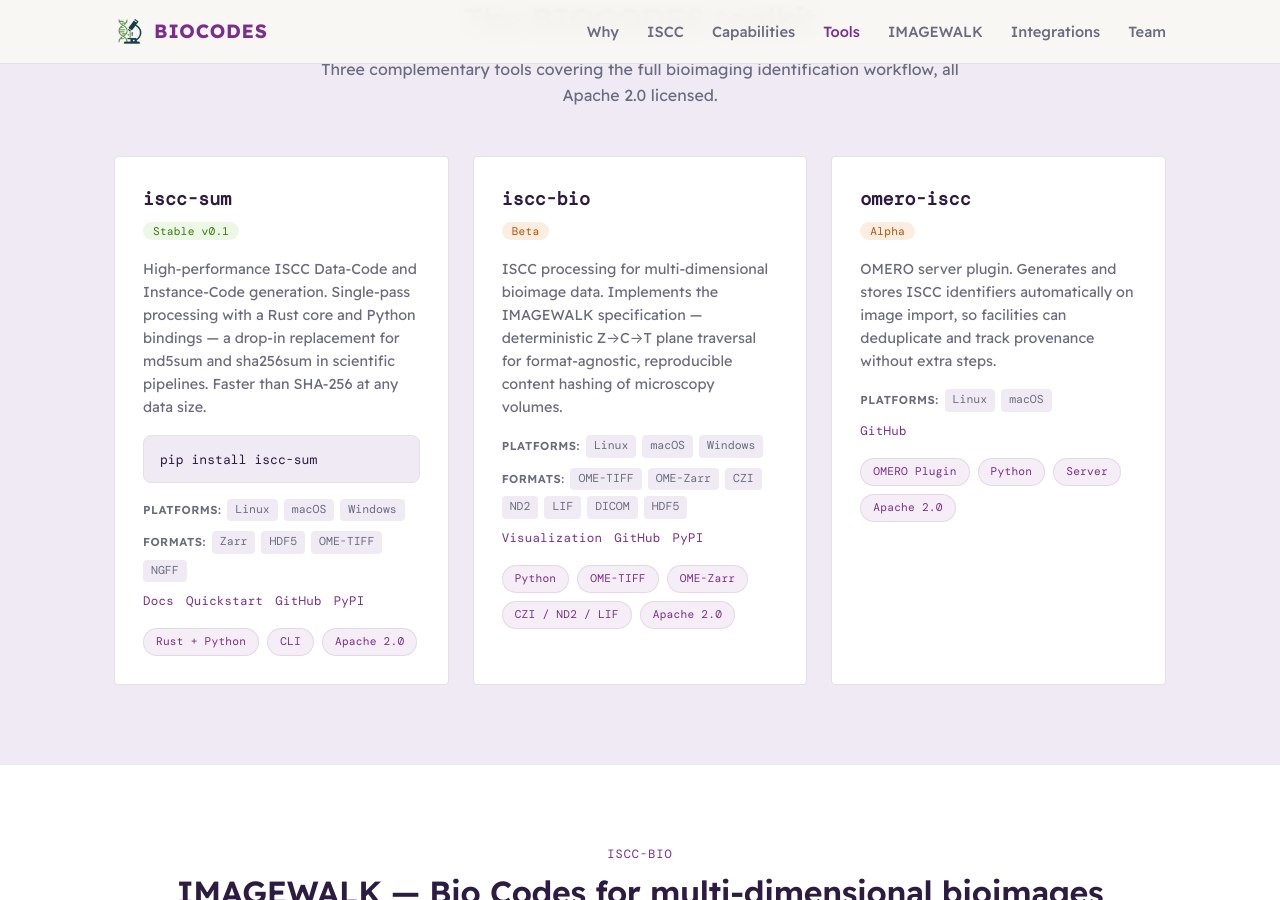
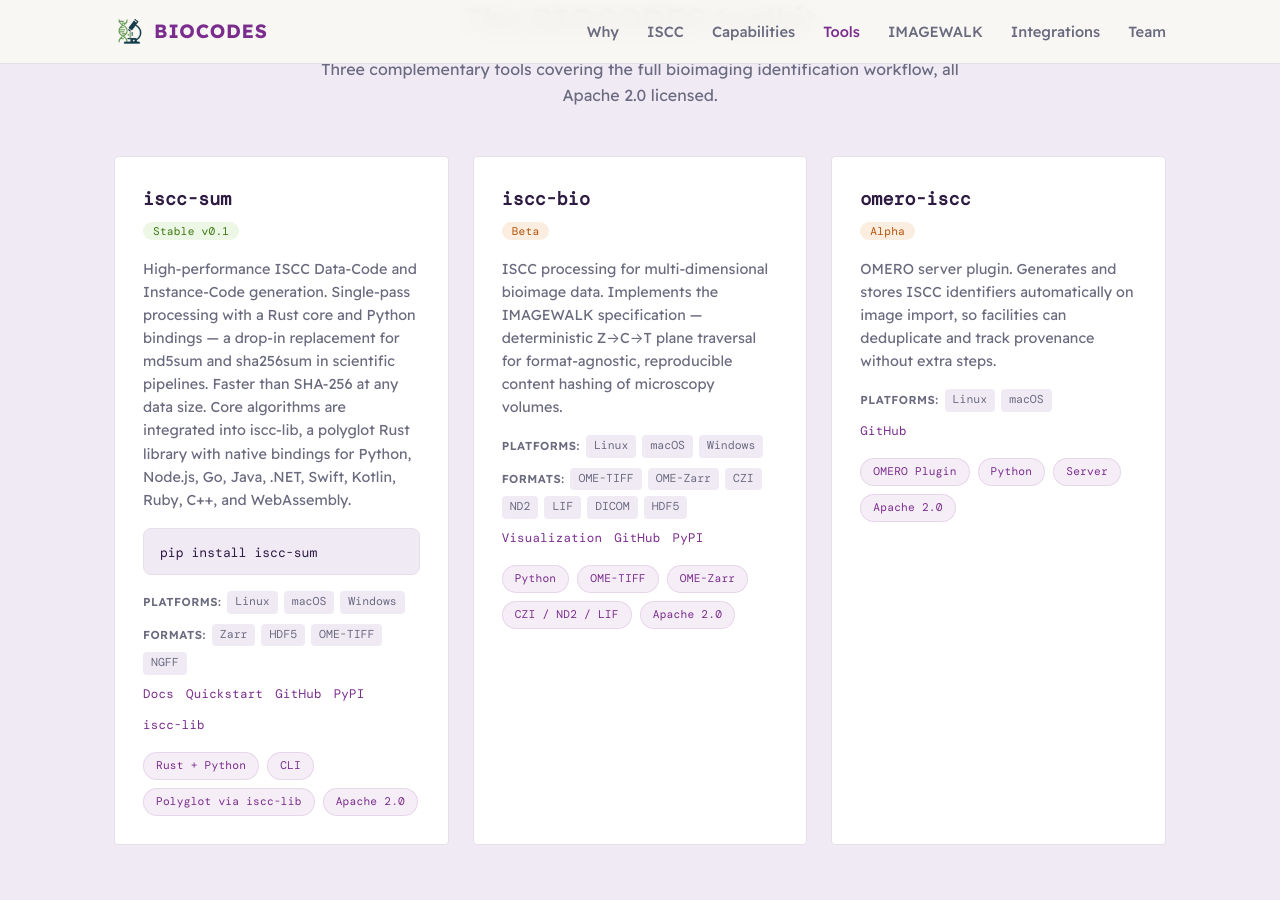
Before and after one commit to bio-codes/bio-codes.github.io, a Jekyll site: the page built from index.html, in a window 1280 px wide and 900 px high, scrolled down 3437 px. Built offline with Jekyll 4.4.1, drawn with Linux system fonts in a browser that asks for light colours.

Commit message:
Add iscc-lib polyglot integration to iscc-sum tool card
The iscc-sum algorithms are now available via iscc-lib, a Rust
polyglot library with native bindings for 10+ languages. Update
the tool description, add a link, and a tag to reflect this.

```diff
--- a/_data/tools.yml
+++ b/_data/tools.yml
@@ -21,7 +21,10 @@ tools:
       High-performance ISCC Data-Code and Instance-Code generation.
       Single-pass processing with a Rust core and Python bindings —
       a drop-in replacement for md5sum and sha256sum in scientific
-      pipelines. Faster than SHA-256 at any data size.
+      pipelines. Faster than SHA-256 at any data size. Core
+      algorithms are integrated into iscc-lib, a polyglot Rust
+      library with native bindings for Python, Node.js, Go, Java,
+      .NET, Swift, Kotlin, Ruby, C++, and WebAssembly.
     install: pip install iscc-sum
     platforms:
       - Linux
@@ -40,9 +43,11 @@ tools:
       specs: https://sum.iscc.codes/specifications/
       github: https://github.com/bio-codes/iscc-sum
       pypi: https://pypi.org/project/iscc-sum/
+      iscc_lib: https://github.com/iscc/iscc-lib
     tags:
       - Rust + Python
       - CLI
+      - Polyglot via iscc-lib
       - Apache 2.0
 
   - id: iscc-bio
--- a/_includes/tools.html
+++ b/_includes/tools.html
@@ -41,6 +41,7 @@
                     {% if tool.links.quickstart %}<a href="{{ tool.links.quickstart }}" target="_blank" rel="noopener">Quickstart</a>{% endif %}
                     {% if tool.links.github %}<a href="{{ tool.links.github }}" target="_blank" rel="noopener">GitHub</a>{% endif %}
                     {% if tool.links.pypi %}<a href="{{ tool.links.pypi }}" target="_blank" rel="noopener">PyPI</a>{% endif %}
+                    {% if tool.links.iscc_lib %}<a href="{{ tool.links.iscc_lib }}" target="_blank" rel="noopener">iscc-lib</a>{% endif %}
                 </div>
                 <div class="tool-tags">
                     {% for tag in tool.tags %}
```
